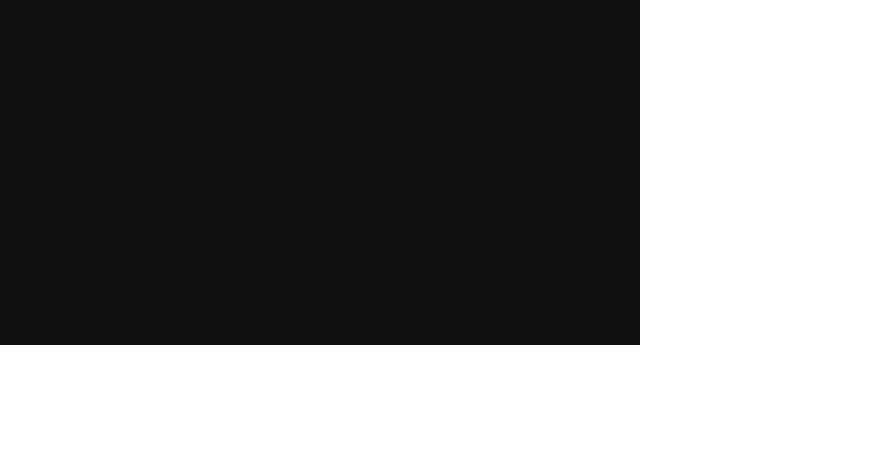
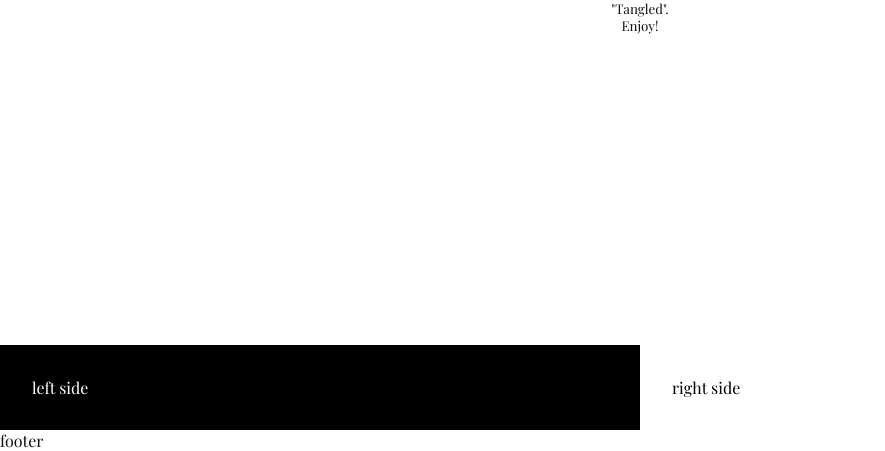
Before and after one commit to Binghamton-University-Design/final-project-ShoshKlein, a plain HTML site: page index.html in a window 1280 px wide. Shown: the part 455-906 px from the top of the page, without its empty margins (0-885 px from the left). Before the commit the page ends 800 px from the top, so only its background shows below. Drawn offline with nearby package versions, Linux system fonts and the light colour scheme; a web font is replaced by a local one.

Commit message:
restructure

```diff
--- a/CSS/grid.css
+++ b/CSS/grid.css
@@ -3,12 +3,12 @@
 .grid {
   display: grid;
   grid-template-columns: repeat(12, 1fr);
-  grid-gap: 1rem;
+  grid-gap: 0rem;
 }
 
-/*.grid div {
-  background-color:rgba(0,0,0,0.15);
-} */
+.grid div {
+  /*background-color:rgba(0,0,0,0.15);*/
+}
 
 /* H E I G H T */
 
@@ -75,7 +75,7 @@
 @media (min-width: 700px) {
 
   .grid {
-    grid-gap: 2rem;
+    grid-gap: 0rem;
   }
 
   .width-1-12 {
--- a/CSS/style.css
+++ b/CSS/style.css
@@ -6,7 +6,7 @@
 }
 
 body {
-  margin: 1rem;
+  margin: 0;
   color: Var(--body-color);
   font-family: 'Playfair Display', monospace;
   background:  Var(--background-color);
@@ -16,13 +16,11 @@ h1{
   font-size: 30pt;
   text-decoration: underline;
   margin-bottom: 0em;
-  margin-top: 5em;
 
 }
 
 #wrapper{
   margin: 0 auto;
-  max-width: 1200px;
 }
 
 h2{
@@ -46,26 +44,10 @@ p{
   font-size: 10pt;;
 }
 
-.begin{
-  margin-top: 0em;
-  margin-bottom: 10em;
-}
-
-.middle {
-  text-align: Center;
-}
-
-.inside{
-  text-align: center;
-  padding-left: 10em;
-  padding-right: 10em;
-}
-
-.sides {
-  margin-top: 0;
-  margin-bottom: 1em;
-  padding-left: 50px;
-  padding-right: 50px;
+#title-holder {
+  display: flex;
+  align-items: center;
+  height: 100vh;
 }
 
 #title{
@@ -74,40 +56,16 @@ text-align: center;
 margin: 0 auto;
 }
 
-/* Split the screen in half */
-.split {
-  height: 100%;
-  width: 50%;
-  position: fixed;
-  z-index: 1;
-  top: 0;
-  overflow-x: hidden;
-  padding-top: 20px;
+.left-story {
+  background: black;
+  color: white;
 }
 
-/* Control the left side */
-.left {
-  left: 0;
-  background-color: #111;
+.right-story {
+  background: white;
+  color: black;
 }
 
-/* Control the right side */
-.right {
-  right: 0;
-  background-color: White;
+.left-story, .right-story {
+  padding: 2em;
 }
-
-/* If you want the content centered horizontally and vertically
-.centered {
-  position: absolute;
-  top: 50%;
-  left: 50%;
-  transform: translate(-50%, -50%);
-  text-align: center;
-} */
-
-/* Style the image inside the centered container, if needed
-.centered img {
-  width: 150px;
-  border-radius: 50%;
-} */
--- a/index.html
+++ b/index.html
@@ -27,15 +27,11 @@
 	<body>
 			<div id="wrapper">
 				<div class="grid">
-					<div class="Width-12-12-m width-6-12">
-						logo
-					</div>
-
-					<div class="width-12-12-m width-6-12">
-						other logo
-					</div>
 
 					<div class="width-12-12-m width-12-12">
+
+						<div id="title-holder">
+
 							<div id="title">
 								<h1> Rapunzel </h1>
 								<h2> Told in Two Ways </h2>
@@ -44,23 +40,16 @@
 								<p class="middle">Enjoy!</p>
 							</div>
 
-					<div>
-						<h4>  </h4>
 						</div>
 
-					<div class="width-12-12-m width-12-12">
-					<div class="split left">
-					  <div class="centered">
-					  </div>
-					</div>
 					</div>
 
-					<div class="split right">
-					  <div class="centered">
+					<div class="width-6-12-m width-6-12 left-story">
+						left side
 					</div>
+					<div class="width-6-12-m width-6-12 right-story">
+						right side
 					</div>
-
-
 
 					<div class="width-12-12-m width-12-12">
 						footer
```
Also changed, not shown: 1 other file. Lines whose indentation alone changed are shown as unchanged.
